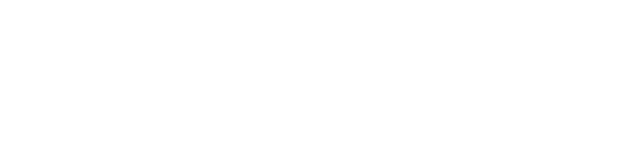
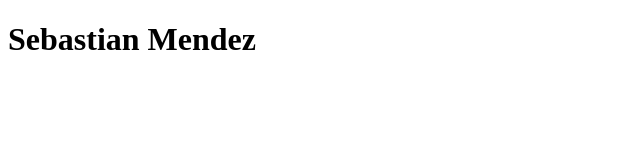
Before and after one commit to smendez-2021116/Prueba1_IN5AM, a plain HTML site: page index.html in a window 1280 px wide. Shown: the whole page, without its empty margins (0-640 px from the left). Drawn offline with Linux system fonts and the light colour scheme.

Commit message:
Agregar nombre en titulo 1

```diff
--- a/index.html
+++ b/index.html
@@ -6,6 +6,7 @@
     <title>Sebastian Mendez</title>
 </head>
 <body>
+    <h1>Sebastian Mendez</h1>
 
 </body>
 </html>
```
